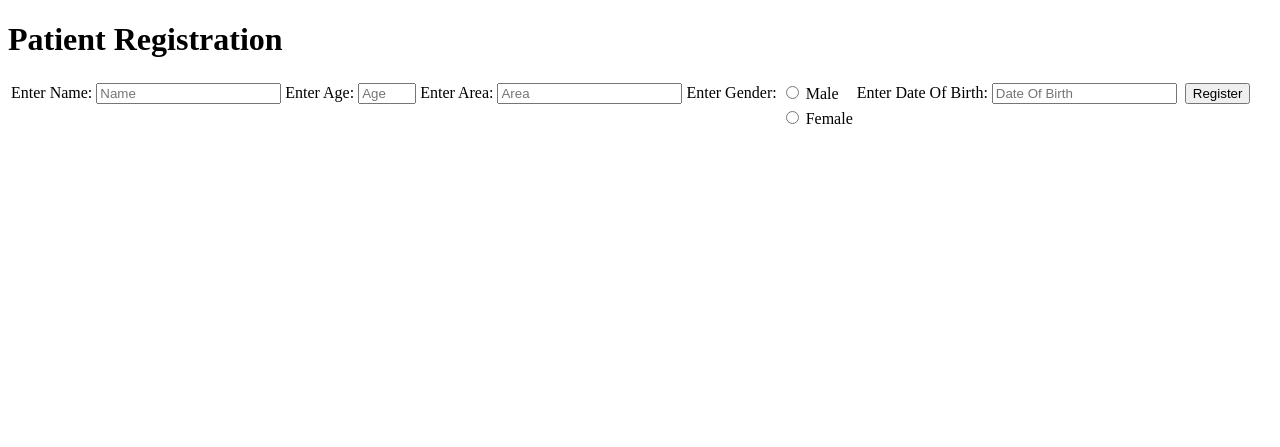
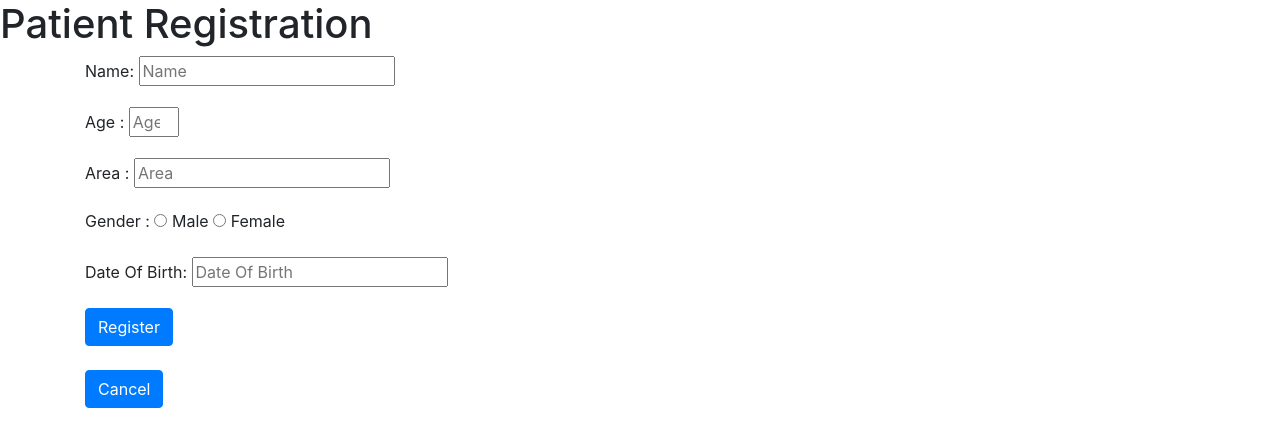
Before and after one commit to ocgMastek/flaskyboye, a Flask app: template templates/patients.html in a window 1280 px wide. Shown: the top 447 px of the page. Run offline with Flask 2, Linux system fonts and the light colour scheme; the template is opened without the code that fills it, so the values that code supplies are empty; some libraries are stand-ins or nearby versions.

Commit message:
styled patients page slightly, added cancel button

```diff
--- a/templates/patients.html
+++ b/templates/patients.html
@@ -1,56 +1,50 @@
 <!DOCTYPE html>
 <html>
 <head>
-<meta charset="ISO-8859-1">
-<title>Patient Registration</title>
+    <meta charset="ISO-8859-1">
+    <link rel="stylesheet" href="https://maxcdn.bootstrapcdn.com/bootstrap/4.0.0/css/bootstrap.min.css" integrity="sha384-Gn5384xqQ1aoWXA+058RXPxPg6fy4IWvTNh0E263XmFcJlSAwiGgFAW/dAiS6JXm" crossorigin="anonymous">
+    <link rel="stylesheet" href="{{ url_for('static',filename='styles/style.css') }}">
+
+    <title>Patient Registration</title>
 </head>
+
 <body>
-	<h1>Patient Registration</h1>
+    <h1>Patient Registration</h1>
+    <div class="container">
+        <form id="pat-reg-form" method="POST" action="./patient/register">
 
-	<form id="pat-reg-form" method="POST" action="./patient/register">
-	<table>
-		<tr>
-			<td>Enter Name: <input name="name" placeholder="Name" id="name"></td>
-			<td>Enter Age: <input type="number" name="age" placeholder="Age" id="age"
-					 			min="1" max="150" style="width: 50px"></td>
-			<td>Enter Area: <input name="area" placeholder="Area" id="area"></td>
-			<td>Enter Gender:</td>
-			<td><input type="radio" name="gender" value="male" id="gender"> Male</td>
-			<td>Enter Date Of Birth: <input name="dob" placeholder="Date Of Birth" id="dob"></td>
-			<td><input name="mode" type="hidden" value="web"></td>
-			<td><input type="submit" value="Register"></td>
-		</tr>
-		<tr>
-			<td> </td>
-			<td> </td>
-			<td> </td>
-			<td> </td>
-			<td><input type="radio" name="gender" value="female" id="gender"> Female</td>
-			<td> </td>
-			<td></td>
-			<td></td>
-			<td></td>
-		</tr>
-	</table>
-	</form>
+            <div class="form-group">
+                <label>Name: </label>
+                <input name="name" placeholder="Name" id="name">
+            </div>
 
-		{% if report %}
-	<h3>{{report.message}}</h3>
-	<table border="1">
-		<tr>
-			<th>Report ID</th>
-			<th>Description</th>
-			<th>Date</th>
-		</tr>
-		{% for rep in report %}
-			<tr>
-				<td>{{rep.reportid}}</td>
-				<td>{{rep.description}}</td>
-				<td>{{rep.date}}</td>
-			</tr>
-		{%endfor%}
-	</table>
-	{%endif%}
+            <div class="form-group">
+                <label>Age : </label>
+                <input type="number" name="age" placeholder="Age" id="age" min="1" max="150" style="width: 50px">
+            </div>
 
+            <div class="form-group">
+                <label>Area : </label>
+                <input name="area" placeholder="Area" id="area">
+            </div>
+
+            <div class="form-group">
+                <label> Gender : </label>
+                <input type="radio" name="gender" value="male" id="gender"> Male</td>
+                <input type="radio" name="gender" value="female" id="gender"> Female</td>
+            </div>
+
+            <div class="form-group">
+                <label>Date Of Birth: </label>
+                <input name="dob" placeholder="Date Of Birth" id="dob">
+            </div>
+            <input type="submit" value="Register" type="button" class="btn btn-primary">
+            <input name="mode" type="hidden" value="web">
+        </form>
+        <br>
+        <form action="./">
+            <input class="btn btn-primary" type="submit" value="Cancel" />
+        </form>
+    </div>
 </body>
 </html>
```
